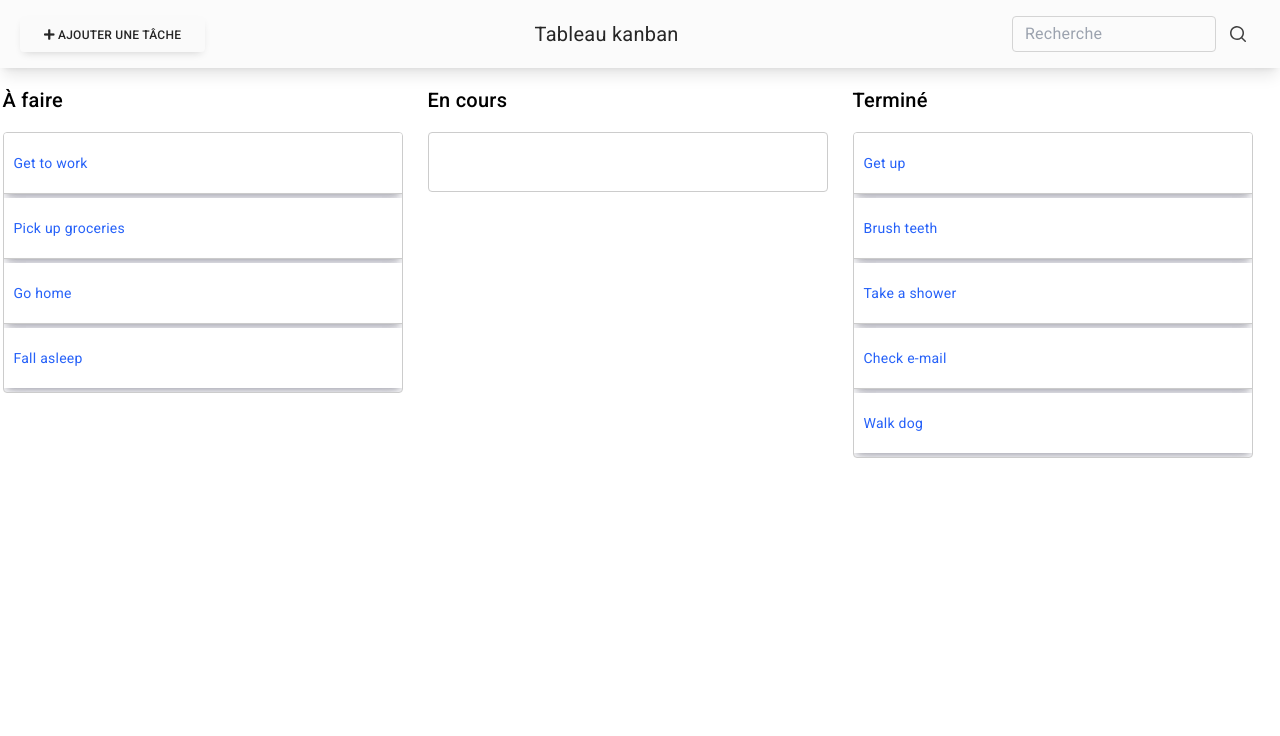
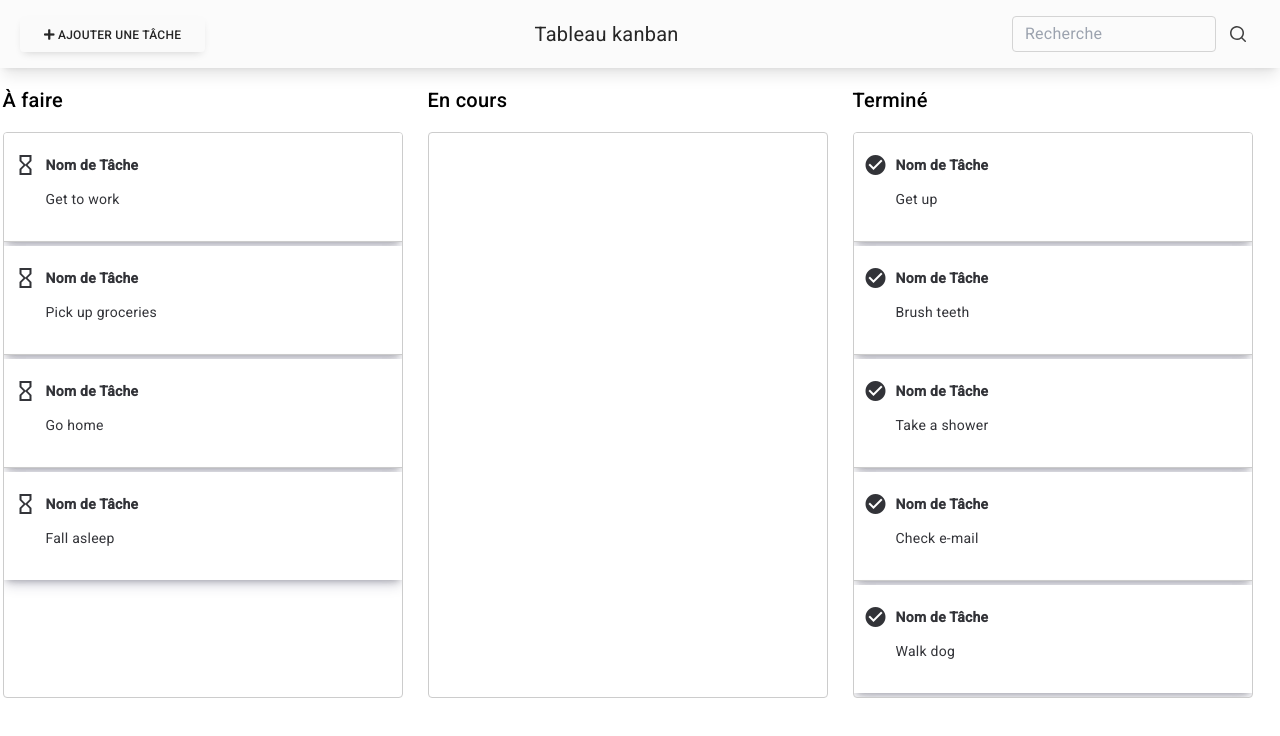
Before and after one commit to tchessi-pre/veille-techno-frontend, an Angular app in the folder my-todo-list/: page / in a window 1280 px wide. Shown: the top 736 px of the page. Built offline with nearby package versions, Linux system fonts and the light colour scheme.

Commit message:
Add task list style

```diff
--- a/my-todo-list/package.json
+++ b/my-todo-list/package.json
@@ -22,7 +22,9 @@
     "@angular/platform-server": "^17.0.0",
     "@angular/router": "^17.0.0",
     "@angular/ssr": "^17.0.0",
+    "@fortawesome/fontawesome-free": "^6.4.2",
     "express": "^4.18.2",
+    "material-icons": "^1.13.12",
     "rxjs": "~7.8.0",
     "tslib": "^2.3.0",
     "zone.js": "~0.14.2"
--- /dev/null
+++ b/my-todo-list/src/app/add-task-modal/add-task-modal.component.html
@@ -0,0 +1 @@
+<p>add-task-modal works!</p>
--- a/my-todo-list/src/app/task-list/task-list.component.css
+++ b/my-todo-list/src/app/task-list/task-list.component.css
@@ -8,7 +8,7 @@
 
 .example-list {
   border: solid 1px #ccc;
-  min-height: 60px;
+  min-height: 566px;
   background: white;
   border-radius: 4px;
   overflow: hidden;
@@ -18,10 +18,10 @@
 .example-box {
   padding: 20px 10px;
   border-bottom: solid 1px #ccc;
-  color: rgba(6, 74, 247, 0.87);
+  color: rgba(19, 21, 26, 0.87);
   display: flex;
-  flex-direction: row;
-  align-items: center;
+  flex-direction: column;
+  align-items: flex-start;
   justify-content: space-between;
   box-sizing: border-box;
   cursor: move;
--- a/my-todo-list/src/app/task-list/task-list.component.html
+++ b/my-todo-list/src/app/task-list/task-list.component.html
@@ -1,4 +1,4 @@
-<div  class="flex justify-center mt-4">
+<div class="flex justify-center mt-4">
   <div cdkDropListGroup>
     <!-- Colonne À faire -->
     <div class="example-container">
@@ -10,7 +10,11 @@
         (cdkDropListDropped)="drop($event)"
       >
         <div class="example-box" *ngFor="let item of todo" cdkDrag>
-          {{ item }}
+          <p class="font-semibold flex flex-row items-center">
+            <span class="material-icons mr-2">hourglass_empty</span>
+            Nom de Tâche
+          </p>
+          <p class="pl-8">{{ item }}</p>
         </div>
       </div>
     </div>
@@ -25,7 +29,11 @@
         (cdkDropListDropped)="drop($event)"
       >
         <div class="example-box" *ngFor="let item of inProgress" cdkDrag>
-          {{ item }}
+          <p class="font-semibold flex flex-row items-center">
+            <span class="material-icons mr-2">hourglass_top</span>
+            Nom de Tâche
+          </p>
+          <p class="pl-8">{{ item }}</p>
         </div>
       </div>
     </div>
@@ -40,7 +48,10 @@
         (cdkDropListDropped)="drop($event)"
       >
         <div class="example-box" *ngFor="let item of done" cdkDrag>
-          {{ item }}
+          <p class="font-semibold flex flex-row items-center">
+            <span class="material-icons mr-2">check_circle</span> Nom de Tâche
+          </p>
+          <p class="pl-8">{{ item }}</p>
         </div>
       </div>
     </div>
--- a/my-todo-list/src/index.html
+++ b/my-todo-list/src/index.html
@@ -14,6 +14,7 @@
       href="https://cdnjs.cloudflare.com/ajax/libs/font-awesome/5.15.3/css/all.min.css"
       rel="stylesheet"
     />
+<link href="https://fonts.googleapis.com/icon?family=Material+Icons" rel="stylesheet">
 
     <link
       href="https://fonts.googleapis.com/icon?family=Material+Icons"
--- a/my-todo-list/src/styles.css
+++ b/my-todo-list/src/styles.css
@@ -2,5 +2,6 @@
 @tailwind base;
 @tailwind components;
 @tailwind utilities;
+/* @import '~@fortawesome/fontawesome-free/css/all.css'; */
 html, body { height: 100%; }
 body { margin: 0; font-family: Roboto, "Helvetica Neue", sans-serif; }
```
Also changed, not shown: my-todo-list/src/app/add-task-modal/add-task-modal.component.ts (added, +13 -0 lines), my-todo-list/src/app/add-task-modal/add-task-modal.component.css (added), 2 other files (tests, documents, lock files or other folders).
